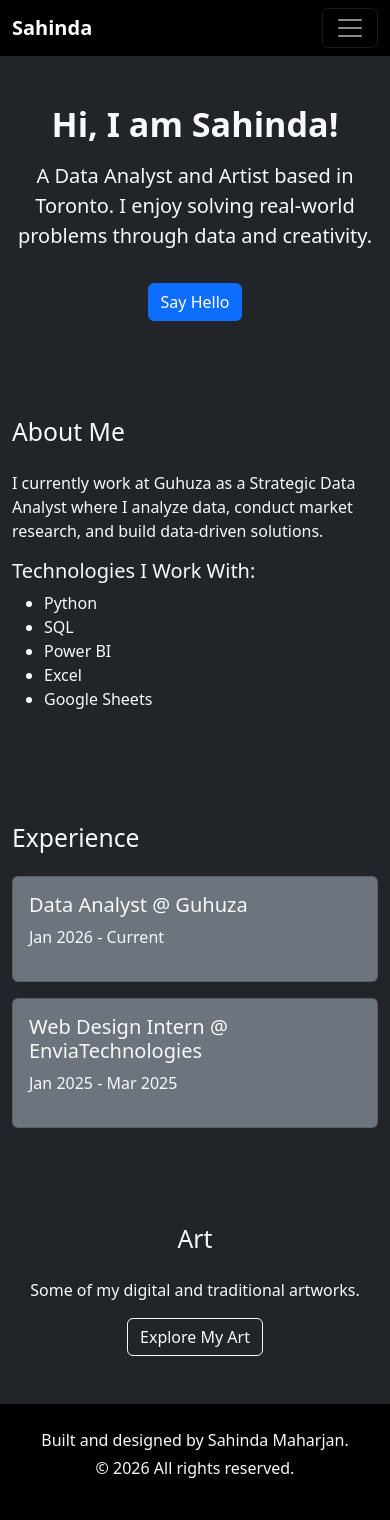
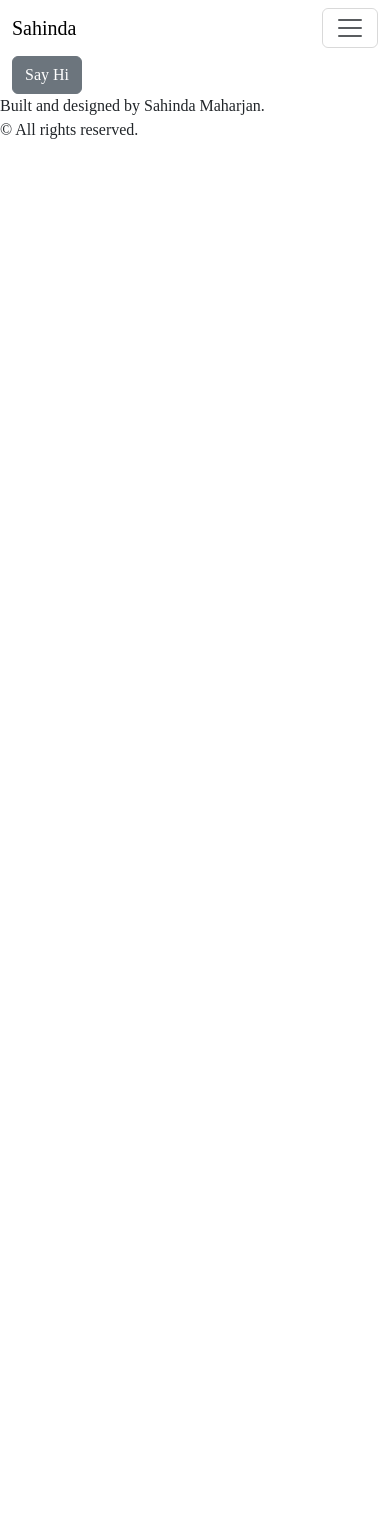
Before and after one commit to sahindaMaharjan/Porfolio, a website: page index.html in a window 390 px wide. After the commit the page ends 844 px from the top, so only its background shows below. Drawn offline with nearby package versions, Linux system fonts and the light colour scheme.

Commit message:
trial with bootstrap

```diff
--- a/index.html
+++ b/index.html
@@ -1,118 +1,56 @@
 <!DOCTYPE html>
 <html lang="en">
+
 <head>
     <meta charset="UTF-8">
     <meta name="viewport" content="width=device-width, initial-scale=1.0">
-    <title>Sahinda Portfolio</title>
-
-    <!-- Bootstrap -->
-    <link href="https://cdn.jsdelivr.net/npm/bootstrap@5.3.7/dist/css/bootstrap.min.css" rel="stylesheet">
+    <link href="https://cdn.jsdelivr.net/npm/bootstrap@5.3.8/dist/css/bootstrap.min.css" rel="stylesheet"
+        integrity="sha384-sRIl4kxILFvY47J16cr9ZwB07vP4J8+LH7qKQnuqkuIAvNWLzeN8tE5YBujZqJLB" crossorigin="anonymous">
+    <link rel="stylesheet" href="style.css">
+    <link rel="shortcut icon" href="images/icons/tabicon.png" type="image/x-icon">
+    <title>Sahinda</title>
 </head>
 
-<body class="bg-dark text-light">
+<body>
+    <style>
+        .my-custom-row {}
+    </style>
 
-    <!-- Navbar -->
-    <nav class="navbar navbar-expand-lg navbar-dark bg-black sticky-top">
-        <div class="container">
-            <a class="navbar-brand fw-bold" href="#">Sahinda</a>
-
-            <button class="navbar-toggler" type="button" data-bs-toggle="collapse" data-bs-target="#navbarNav">
+    <div class="container justify-content-center">
+        <nav class="navbar navbar-expand-lg ">
+            <a class="navbar-brand" href="">Sahinda</a>
+            <button class="navbar-toggler" type="button" data-toggle="collapse" data-target="#navbarSupportedContent"
+                aria-expanded="false" aria-label="Toggle Navigation">
                 <span class="navbar-toggler-icon"></span>
             </button>
 
-            <div class="collapse navbar-collapse" id="navbarNav">
+            <div class="collapse navbar-collapse" id="navbarSupportedContent">
+                <div class="navbar-nav me-auto">
+                    <a class="nav-link" href="#">Home</a>
+                    <a class="nav-link" href="#About">About</a>
+                    <a class="nav-link" href="#Experience">Experience</a>
+                    <a class="nav-link" href="Project">Project</a>
+                    <a class="nav-link" href="Art">Art</a>
+                </div>
                 <div class="navbar-nav ms-auto">
-                    <a class="nav-link" href="#home">Home</a>
-                    <a class="nav-link" href="#about">About</a>
-                    <a class="nav-link" href="#experience">Experience</a>
-                    <a class="nav-link" href="#art">Art</a>
+                    <a class="nav-link" href="http://linkedin/in/sahindamaharjan"><img src="node_modules/bootstrap-icons/icons/linkedin.svg" alt=""></a>
+                    <a class="nav-link" href="http://github.com/sahindaMaharjan"><img src="node_modules/bootstrap-icons/icons/github.svg" alt=""></a>
+                    <a class="nav-link" href="mailto:sahindamaharjan2016@gmail.com"><img src="node_modules/bootstrap-icons/icons/envelope.svg" alt=""></a>
                 </div>
             </div>
-        </div>
-    </nav>
+        </nav>
 
-
-    <!-- Hero Section -->
-    <section id="home" class="container text-center py-5">
-        <h1 class="display-4 fw-bold">Hi, I am Sahinda!</h1>
-        <p class="lead mt-3">
-            A Data Analyst and Artist based in Toronto.
-            I enjoy solving real-world problems through data and creativity.
-        </p>
-
-        <a href="mailto:sahindamaharjan2016@gmail.com" class="btn btn-primary mt-3">
-            Say Hello
-        </a>
-    </section>
-
-
-    <!-- About -->
-    <section id="about" class="container py-5">
-        <h2 class="mb-4">About Me</h2>
-
-        <div class="row">
-            <div class="col-md-6">
-                <p>
-                    I currently work at Guhuza as a Strategic Data Analyst
-                    where I analyze data, conduct market research, and build
-                    data-driven solutions.
-                </p>
-            </div>
-
-            <div class="col-md-6">
-                <h5>Technologies I Work With:</h5>
-
-                <ul>
-                    <li>Python</li>
-                    <li>SQL</li>
-                    <li>Power BI</li>
-                    <li>Excel</li>
-                    <li>Google Sheets</li>
-                </ul>
-            </div>
-        </div>
-    </section>
-
-
-    <!-- Experience -->
-    <section id="experience" class="container py-5">
-        <h2 class="mb-4">Experience</h2>
-
-        <div class="card bg-secondary text-light p-3 mb-3">
-            <h5>Data Analyst @ Guhuza</h5>
-            <p>Jan 2026 - Current</p>
+        <button type="button" class="btn btn-secondary">Say Hi</button>
+        <div class="footer">
+            <div class="row">Built and designed by Sahinda Maharjan.</div>
+            <div class="row">&copy; All rights reserved.</div>
         </div>
 
-        <div class="card bg-secondary text-light p-3">
-            <h5>Web Design Intern @ EnviaTechnologies</h5>
-            <p>Jan 2025 - Mar 2025</p>
-        </div>
-    </section>
+    </div>
 
+    <script src="https://cdn.jsdelivr.net/npm/bootstrap@5.3.8/dist/js/bootstrap.bundle.min.js"
+        integrity="sha384-FKyoEForCGlyvwx9Hj09JcYn3nv7wiPVlz7YYwJrWVcXK/BmnVDxM+D2scQbITxI"
+        crossorigin="anonymous"></script>
+</body>
 
-    <!-- Art -->
-    <section id="art" class="container py-5 text-center">
-        <h2 class="mb-4">Art</h2>
-
-        <p>
-            Some of my digital and traditional artworks.
-        </p>
-
-        <a href="artCollection.html" class="btn btn-outline-light">
-            Explore My Art
-        </a>
-    </section>
-
-
-    <!-- Footer -->
-    <footer class="bg-black text-center py-4">
-        <p class="mb-1">Built and designed by Sahinda Maharjan.</p>
-        <p>&copy; 2026 All rights reserved.</p>
-    </footer>
-
-
-    <!-- Bootstrap JS -->
-    <script src="https://cdn.jsdelivr.net/npm/bootstrap@5.3.7/dist/js/bootstrap.bundle.min.js"></script>
-
-</body>
 </html>
--- /dev/null
+++ b/package.json
@@ -0,0 +1,6 @@
+{
+  "dependencies": {
+    "bootstrap": "^5.3.8",
+    "bootstrap-icons": "^1.13.1"
+  }
+}
--- a/style.css
+++ b/style.css
@@ -0,0 +1,13 @@
+.jersey-20-regular {
+  font-family: "Jersey 20", sans-serif;
+  font-weight: 400;
+  font-style: normal;
+}
+body{
+    font-family: "Jersey 20";
+
+}
+#sideIcon{
+    height: 5px;
+    width: 5px;
+}
```
Also changed, not shown: artCollection.html (+1 -1 lines), images/character/Shocked.png (added), images/icons/tabicon.png (added), 1 other file.
